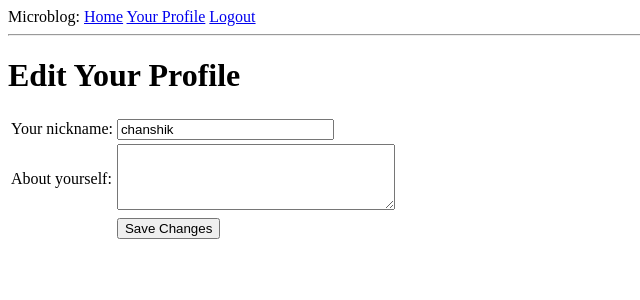
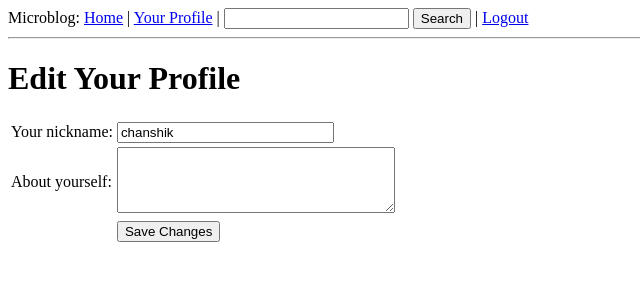
Before and after one commit to chanshik/microblog, a Flask app: page /edit in a window 1280 px wide. Shown: the top 300 px of the page, without its empty margins (0-640 px from the left). Run offline with Flask 2, Linux system fonts and the light colour scheme; a user stored in the database is signed in; data comes from the database, SQL or seed files in the repository; both versions use the stored data as it was after the commit; parts of the project's set-up code (start-up, migrations or seed data) failed here and were passed over.

Commit message:
Add full-text search function.

```diff
--- a/app/forms.py
+++ b/app/forms.py
@@ -36,3 +36,7 @@ class EditForm(Form):
 
 class PostForm(Form):
     post = TextField('post', validators=[Required()])
+
+
+class SearchForm(Form):
+    search = TextField('search', validators=[Required()])
--- a/app/models.py
+++ b/app/models.py
@@ -1,5 +1,6 @@
 from hashlib import md5
-from app import db
+from app import app, db
+import flask.ext.whooshalchemy as whooshalchemy
 
 ROLE_USER = 0
 ROLE_ADMIN = 1
@@ -76,11 +77,12 @@ class User(db.Model):
     def followed_posts(self):
         return Post.query.join(followers, (
             followers.c.followed_id == Post.user_id)).filter(
-            followers.c.follower_id == self.id).order_by(Post.timestamp.desc()
-        )
+                followers.c.follower_id == self.id).order_by(Post.timestamp.desc())
 
 
 class Post(db.Model):
+    __searchable__ = ['body']
+
     id = db.Column(db.Integer, primary_key=True)
     body = db.Column(db.String(140))
     timestamp = db.Column(db.DateTime)
@@ -88,3 +90,5 @@ class Post(db.Model):
 
     def __repr__(self):
         return '<Post %r>' % self.body
+
+whooshalchemy.whoosh_index(app, Post)
--- a/app/templates/base.html
+++ b/app/templates/base.html
@@ -11,8 +11,12 @@
     <div>Microblog:
         <a href="{{ url_for('index') }}">Home</a>
         {% if g.user.is_authenticated() %}
-        <a href="{{ url_for('user', nickname=g.user.nickname) }}">Your Profile</a>
-        <a href="{{ url_for('logout') }}">Logout</a>
+        | <a href="{{ url_for('user', nickname=g.user.nickname) }}">Your Profile</a>
+        | <form action="{{ url_for('search') }}" style="display: inline;" method="POST" name="search">
+            {{ g.search_form.hidden_tag() }}{{ g.search_form.search(size=20) }}
+                <input type="submit" value="Search"/>
+            </form>
+        | <a href="{{ url_for('logout') }}">Logout</a>
         {% endif %}
     </div>
     <hr/>
--- a/app/views.py
+++ b/app/views.py
@@ -2,9 +2,9 @@ from datetime import datetime
 from flask import render_template, flash, redirect, session, url_for, request, g
 from flask.ext.login import login_user, logout_user, current_user, login_required
 from app import app, lm, db, oid
-from forms import LoginForm, EditForm, PostForm
+from forms import LoginForm, EditForm, PostForm, SearchForm
 from models import User, ROLE_USER, ROLE_ADMIN, Post
-from config import POSTS_PER_PAGE
+from config import POSTS_PER_PAGE, MAX_SEARCH_RESULTS
 
 
 @app.route('/', methods=['GET', 'POST'])
@@ -32,16 +32,6 @@ def index(page=1):
                            user=user,
                            posts=posts,
                            form=form)
-
-
-@app.before_request
-def before_request():
-    g.user = current_user
-
-    if g.user.is_authenticated():
-        g.user.last_seen = datetime.utcnow()
-        db.session.add(g.user)
-        db.session.commit()
 
 
 @app.route('/login', methods=['GET', 'POST'])
@@ -201,3 +191,35 @@ def internal_error(error):
     db.session.rollback()
 
     return render_template('500.html'), 500
+
+
+@app.before_request
+def before_request():
+    g.user = current_user
+
+    if g.user.is_authenticated():
+        g.user.last_seen = datetime.utcnow()
+
+        db.session.add(g.user)
+        db.session.commit()
+
+        g.search_form = SearchForm()
+
+
+@app.route('/search', methods=['POST'])
+@login_required
+def search():
+    if not g.search_form.validate_on_submit():
+        return redirect(url_for('index'))
+
+    return redirect(url_for('search_results', query=g.search_form.search.data))
+
+
+@app.route('/search_results/<query>')
+@login_required
+def search_results(query):
+    results = Post.query.whoosh_search(query, MAX_SEARCH_RESULTS).all()
+
+    return render_template('search_results.html',
+                           query=query,
+                           results=results)
--- a/config.py
+++ b/config.py
@@ -27,3 +27,7 @@ ADMINS = ['you@example.com']
 
 # For pagination
 POSTS_PER_PAGE = 3
+
+# For full-text search
+WHOOSH_BASE = os.path.join(basedir, 'search.db')
+MAX_SEARCH_RESULTS = 50
```
Also changed, not shown: app/templates/search_results.html (added, +7 -0 lines), app.db.
